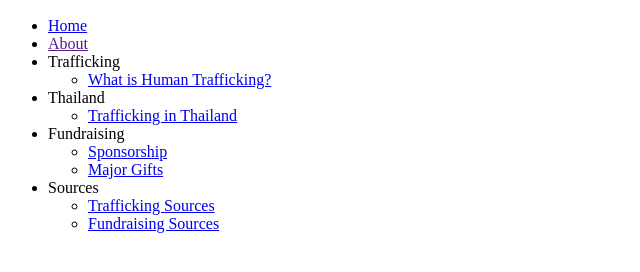
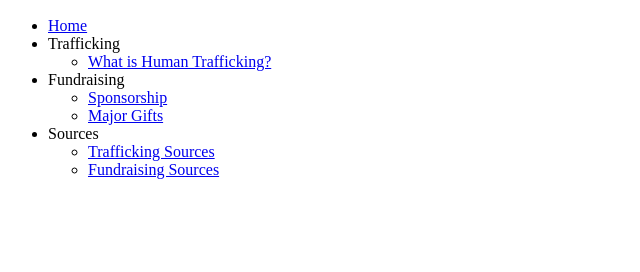
Before and after one commit to KasperMin/Anti-Trafficking-Site, a plain HTML site: page navBar.html in a window 1280 px wide. Shown: the part 192-464 px from the top of the page, without its empty margins (0-640 px from the left). Drawn offline with nearby package versions, Linux system fonts and the light colour scheme.

Commit message:
navbar change

```diff
--- a/navBar.html
+++ b/navBar.html
@@ -22,24 +22,12 @@
           <li class="navLi"><a href="index.html" class="noDropBar">
             Home
           </a></li>
-          <li class="navLi"><a href="" class="noDropBar">
-            About
-          </a></li>
           <li class="navLi"><a class="navHeader">
             Trafficking
           </a>
             <ul>
               <li class="navLiLi"><a href="./trafficking/whatIsTrafficking/main.html">
                 What is Human Trafficking?
-              </a></li>
-            </ul>
-          </li>
-          <li class="navLi"><a class="navHeader">
-            Thailand
-          </a>
-            <ul>
-              <li class="navLiLi"><a href="/">
-                Trafficking in Thailand
               </a></li>
             </ul>
           </li>
```
